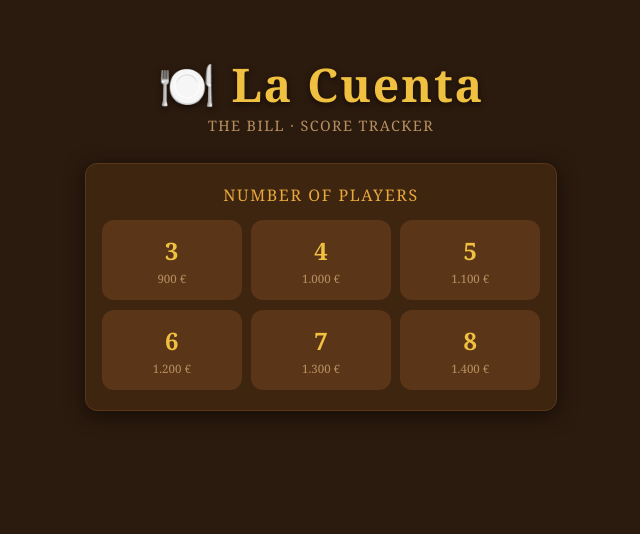
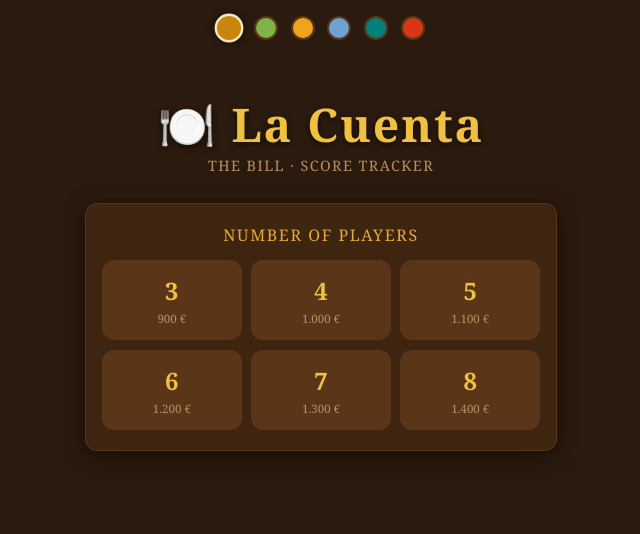
Before and after one commit to MarcMevert/la-cuenta-scoring, a plain HTML site: page index.html in a window 1280 px wide. Shown: the whole page, without its empty margins (319-959 px from the left). Drawn offline with Linux system fonts and the light colour scheme.

Commit message:
feat: Add theme selection UI with multiple color options and configure VS Code debugging.

```diff
--- a/app.js
+++ b/app.js
@@ -277,6 +277,28 @@ function renderHistory() {
   }).join('');
 }
 
+/* ── theme management ─────────────────────────────────────── */
+function initTheme() {
+  const savedTheme = localStorage.getItem('lacuenta-theme') || 'default';
+  applyTheme(savedTheme);
+
+  const btns = document.querySelectorAll('.theme-btn');
+  btns.forEach(btn => {
+    btn.addEventListener('click', () => {
+      const t = btn.dataset.theme;
+      applyTheme(t);
+      localStorage.setItem('lacuenta-theme', t);
+    });
+  });
+}
+
+function applyTheme(themeName) {
+  document.documentElement.setAttribute('data-theme', themeName);
+  document.querySelectorAll('.theme-btn').forEach(b => {
+    b.classList.toggle('active', b.dataset.theme === themeName);
+  });
+}
+
 /* ── new game button ──────────────────────────────────────── */
 function newGame() {
   localStorage.removeItem('lacuenta');
@@ -292,6 +314,7 @@ document.addEventListener('DOMContentLoaded', () => {
   }
 
   loadState();
+  initTheme();
 
   initSetup();
 
--- a/index.html
+++ b/index.html
@@ -1,5 +1,6 @@
 <!DOCTYPE html>
 <html lang="en">
+
 <head>
   <meta charset="UTF-8" />
   <meta name="viewport" content="width=device-width, initial-scale=1.0, viewport-fit=cover" />
@@ -13,7 +14,18 @@
   <link rel="manifest" href="manifest.json" />
   <link rel="stylesheet" href="style.css" />
 </head>
+
 <body>
+
+  <!-- ════════════════ THEME SELECTOR ════════════════ -->
+  <div class="theme-selector" id="theme-selector">
+    <div class="theme-btn active" data-theme="default" style="background: #c8860a;" title="Default"></div>
+    <div class="theme-btn" data-theme="green" style="background: #7fb347;" title="Green"></div>
+    <div class="theme-btn" data-theme="orange" style="background: #f0a31d;" title="Orange"></div>
+    <div class="theme-btn" data-theme="blue" style="background: #6fa1d2;" title="Blue"></div>
+    <div class="theme-btn" data-theme="turquoise" style="background: #00827b;" title="Turquoise"></div>
+    <div class="theme-btn" data-theme="fire" style="background: #d93616;" title="Fire"></div>
+  </div>
 
   <!-- ════════════════ SETUP SCREEN ════════════════ -->
   <section id="screen-setup" class="screen">
@@ -84,15 +96,17 @@
 
     <!-- Action buttons -->
     <div class="btn-row">
-      <button id="undo-btn"       class="btn-secondary">↩ Undo</button>
-      <button id="submit-round"   class="btn-primary" style="flex:2">Submit Round</button>
+      <button id="undo-btn" class="btn-secondary">↩ Undo</button>
+      <button id="submit-round" class="btn-primary" style="flex:2">Submit Round</button>
     </div>
 
     <!-- History -->
     <details>
       <summary>Round History</summary>
       <table class="history-table" id="history-table">
-        <thead><tr id="history-head"></tr></thead>
+        <thead>
+          <tr id="history-head"></tr>
+        </thead>
         <tbody id="history-body"></tbody>
       </table>
     </details>
@@ -105,4 +119,5 @@
 
   <script src="app.js"></script>
 </body>
+
 </html>
--- a/style.css
+++ b/style.css
@@ -14,6 +14,28 @@
   --green:       #27ae60;
   --radius:      12px;
   --shadow:      0 4px 20px rgba(0,0,0,.55);
+}
+
+/* data-theme overrides */
+[data-theme="green"] {
+  --accent:      #7fb347;
+  --accent-lite: #9fd367;
+}
+[data-theme="orange"] {
+  --accent:      #f0a31d;
+  --accent-lite: #ffc33d;
+}
+[data-theme="blue"] {
+  --accent:      #6fa1d2;
+  --accent-lite: #8fc1f2;
+}
+[data-theme="turquoise"] {
+  --accent:      #00827b;
+  --accent-lite: #20a29b;
+}
+[data-theme="fire"] {
+  --accent:      #d93616;
+  --accent-lite: #f95636;
 }
 
 html, body {
@@ -288,6 +310,32 @@ body {
 }
 .winner-msg span { font-size: .95rem; color: var(--text-muted); }
 
+/* ── theme selector ───────────────────────────────────────── */
+.theme-selector {
+  display: flex;
+  justify-content: center;
+  gap: 0.8rem;
+  margin-top: 1rem;
+  z-index: 100;
+}
+.theme-btn {
+  width: 24px;
+  height: 24px;
+  border-radius: 50%;
+  cursor: pointer;
+  border: 2px solid var(--surface2);
+  transition: transform 0.2s, border-color 0.2s, box-shadow 0.2s;
+}
+.theme-btn:hover {
+  transform: scale(1.15);
+  border-color: var(--text);
+}
+.theme-btn.active {
+  border-color: var(--text);
+  transform: scale(1.2);
+  box-shadow: 0 0 8px rgba(0,0,0,0.5);
+}
+
 /* ── history toggle ───────────────────────────────────────── */
 details { width: 100%; }
 summary {
```
Also changed, not shown: docs/pic8899096.jpeg (added), docs/pic8899097.jpeg (added), docs/pic9065565.jpeg (added), docs/pic9065567.jpeg (added), docs/pic9065569.jpeg (added), docs/pic9065570.jpeg (added).
